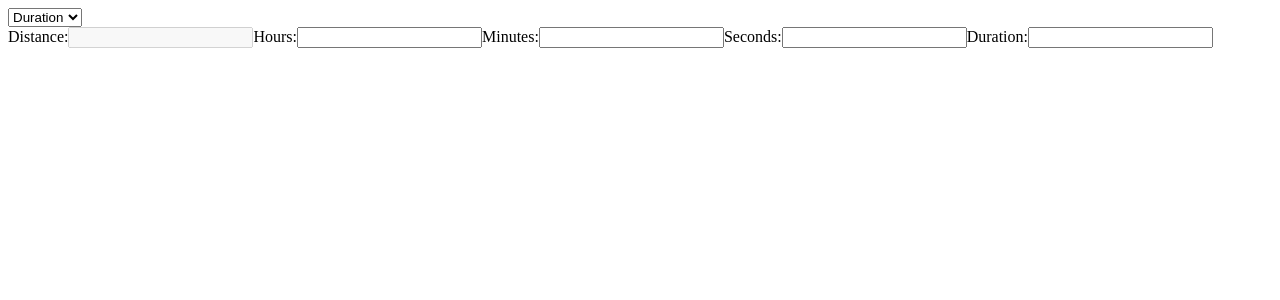
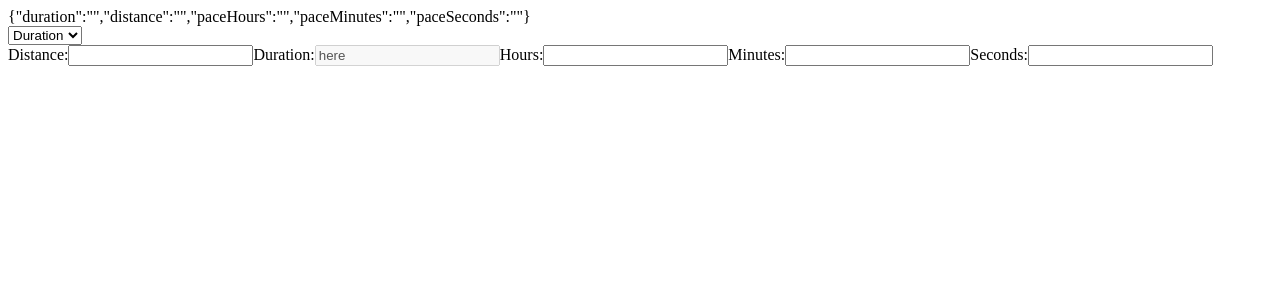
Before and after one commit to lauratpa/pace-calculator, a React (Vite) app: page / in a window 1280 px wide. Shown: the top 300 px of the page. Built offline with nearby package versions, Linux system fonts and the light colour scheme.

Commit message:
New version with passing attributes from above

```diff
--- a/package.json
+++ b/package.json
@@ -5,7 +5,7 @@
   "main": "index.js",
   "scripts": {
     "test": "echo \"Error: no test specified\" && exit 1",
-    "dev": "parcel src/index.html"
+    "dev": "parcel src/index.html --port 3333"
   },
   "repository": {
     "type": "git",
--- a/src/App.jsx
+++ b/src/App.jsx
@@ -1,12 +1,33 @@
 import React, { useState } from "react";
 import ReactDOM from "react-dom";
 import DistanceCalculator from "./DistanceCalculator.jsx";
+import DurationCalculator from "./DurationCalculator.jsx";
+import useFormFields from "./useFormFields.jsx";
 
 const App = () => {
+  const [fields, setFields] = useFormFields({
+    duration: "",
+    distance: "",
+    paceHours: "",
+    paceMinutes: "",
+    paceSeconds: "",
+  });
+
   const [targetVariable, setTargetVariable] = useState("duration");
+
+  const pickCalculator = () => {
+    if (targetVariable === "distance") {
+      return <DistanceCalculator fields={fields} setFields={setFields} />;
+    } else if (targetVariable === "duration") {
+      return <DurationCalculator fields={fields} setFields={setFields} />;
+    } else {
+      null;
+    }
+  };
 
   return (
     <div id="calculator">
+      <div>{JSON.stringify(fields)}</div>
       <label>
         <select
           onChange={(e) => setTargetVariable(e.target.value.toLowerCase())}
@@ -16,7 +37,7 @@ const App = () => {
           <option>Distance</option>
         </select>
       </label>
-      <DistanceCalculator />
+      {pickCalculator()}
     </div>
   );
 };
--- a/src/DistanceCalculator.jsx
+++ b/src/DistanceCalculator.jsx
@@ -1,28 +1,71 @@
-import React, { useEffect } from "react";
-import useInput from "./useInput.jsx";
+import React, { useEffect, useState } from "react";
+import UseInput from "./useInput.jsx";
 
-const DistanceCalculator = () => {
-  const [, DistanceInput, setDistance] = useInput("Distance", "", true);
-  const [paceHours, PaceHoursInput] = useInput("Hours", "", false);
-  const [paceMinutes, PaceMinutesInput] = useInput("Minutes", "", false);
-  const [paceSeconds, PaceSecondsInput] = useInput("Seconds", "", false);
-  const [duration, DurationInput] = useInput("Duration", "", false);
+const DistanceCalculator = ({ fields, setFields }) => {
+  const [distance, setDistance] = useState("here");
+
+  const DistanceInput = (
+    <UseInput
+      label="Distance"
+      field="distance"
+      value={distance}
+      updateValues={() => {}}
+      disabled={true}
+    />
+  );
+  const DurationInput = (
+    <UseInput
+      label="Duration"
+      field="duration"
+      value={fields.duration}
+      updateValues={setFields}
+      disabled={false}
+    />
+  );
+  const PaceHoursInput = (
+    <UseInput
+      label="Hours"
+      field="paceHours"
+      value={fields.paceHours}
+      updateValues={setFields}
+      disabled={false}
+    />
+  );
+  const PaceMinutesInput = (
+    <UseInput
+      label="Minutes"
+      field="paceMinutes"
+      value={fields.paceMinutes}
+      updateValues={setFields}
+      disabled={false}
+    />
+  );
+  const PaceSecondsInput = (
+    <UseInput
+      label="Seconds"
+      field="paceSeconds"
+      value={fields.paceSeconds}
+      updateValues={setFields}
+      disabled={false}
+    />
+  );
 
   useEffect(() => {
-    const pace = paceHours * 60 + paceMinutes + paceSeconds / 60;
+    const pace =
+      fields.paceHours * 60 + fields.paceMinutes + fields.paceSeconds / 60;
 
-    if (duration > 0 && pace > 0) {
-      setDistance((duration / pace) * 1000);
+    if (fields.duration > 0 && pace > 0) {
+      setDistance((fields.duration / pace) * 1000);
     }
-  }, [duration, paceHours, paceMinutes, paceSeconds, setDistance]);
+  }, [fields, setFields]);
 
   return (
-    <div id="distance-calculator">
-      <DistanceInput />
-      <PaceHoursInput />
-      <PaceMinutesInput />
-      <PaceSecondsInput />
-      <DurationInput />
+    <div>
+      {DistanceInput}
+      {DurationInput}
+      {PaceHoursInput}
+      {PaceMinutesInput}
+      {PaceSecondsInput}
     </div>
   );
 };
--- a/src/DurationCalculator.jsx
+++ b/src/DurationCalculator.jsx
@@ -1,28 +1,73 @@
-import React, { useEffect } from "react";
-import ReactDOM from "react-dom";
-import useInput from "./useInput.jsx";
+import React, { useEffect, useState } from "react";
+import UseInput from "./useInput.jsx";
 
-const App = () => {
-  const [distance, DistanceInput] = useInput("Distance", "", false);
-  const [paceHours, PaceHoursInput] = useInput("Hours", "", false);
-  const [paceMinutes, PaceMinutesInput] = useInput("Minutes", "", false);
-  const [paceSeconds, PaceSecondsInput] = useInput("Seconds", "", false);
-  const [, DurationInput, setDuration] = useInput("Duration", "", false);
+const DistanceCalculator = ({ fields, setFields }) => {
+  const [duration, setDuration] = useState("here");
+
+  const DistanceInput = (
+    <UseInput
+      label="Distance"
+      field="distance"
+      value={fields.distance}
+      updateValues={setFields}
+      disabled={false}
+    />
+  );
+  const DurationInput = (
+    <UseInput
+      label="Duration"
+      field="duration"
+      value={duration}
+      updateValues={() => {}}
+      disabled={true}
+    />
+  );
+  const PaceHoursInput = (
+    <UseInput
+      label="Hours"
+      field="paceHours"
+      value={fields.paceHours}
+      updateValues={setFields}
+      disabled={false}
+    />
+  );
+  const PaceMinutesInput = (
+    <UseInput
+      label="Minutes"
+      field="paceMinutes"
+      value={fields.paceMinutes}
+      updateValues={setFields}
+      disabled={false}
+    />
+  );
+  const PaceSecondsInput = (
+    <UseInput
+      label="Seconds"
+      field="paceSeconds"
+      value={fields.paceSeconds}
+      updateValues={setFields}
+      disabled={false}
+    />
+  );
 
   useEffect(() => {
-    const pace = paceHours * 60 + paceMinutes + paceSeconds / 60;
-    setDuration((distance / 1000) * pace);
-  }, []);
+    const pace =
+      fields.paceHours * 60 + fields.paceMinutes + fields.paceSeconds / 60;
+
+    if (fields.distance > 0 && pace > 0) {
+      setDuration((fields.distance / 1000) * pace);
+    }
+  }, [fields, setFields]);
 
   return (
     <div>
-      <DistanceInput />
-      <PaceHoursInput />
-      <PaceMinutesInput />
-      <PaceSecondsInput />
-      <DurationInput />
+      {DistanceInput}
+      {DurationInput}
+      {PaceHoursInput}
+      {PaceMinutesInput}
+      {PaceSecondsInput}
     </div>
   );
 };
 
-ReactDOM.render(<App />, document.getElementById("root"));
+export default DistanceCalculator;
--- /dev/null
+++ b/src/useFormFields.jsx
@@ -0,0 +1,17 @@
+import { useState } from "react";
+
+const useFormFields = (initialState) => {
+  const [fields, setValues] = useState(initialState);
+
+  return [
+    fields,
+    function (key, value) {
+      setValues({
+        ...fields,
+        [key]: value,
+      });
+    },
+  ];
+};
+
+export default useFormFields;
--- a/src/useInput.jsx
+++ b/src/useInput.jsx
@@ -1,25 +1,19 @@
-import React, { useState } from "react";
+import React from "react";
 
-const useInput = (label, defaultState, disabled) => {
-  const [state, updateState] = useState(defaultState);
-
-  function Input() {
+const useInput = ({ label, field, value, updateValues, disabled }) => {
   return (
     <label>
       {label}:
       <input
         type="text"
-          value={state}
+        value={value}
         disabled={disabled}
         onChange={(e) => {
-            updateState(+e.target.value);
+          updateValues(field, +e.target.value);
         }}
       />
     </label>
   );
-  }
-
-  return [state, Input, updateState];
 };
 
 export default useInput;
```
Lines whose indentation alone changed are shown as unchanged.
